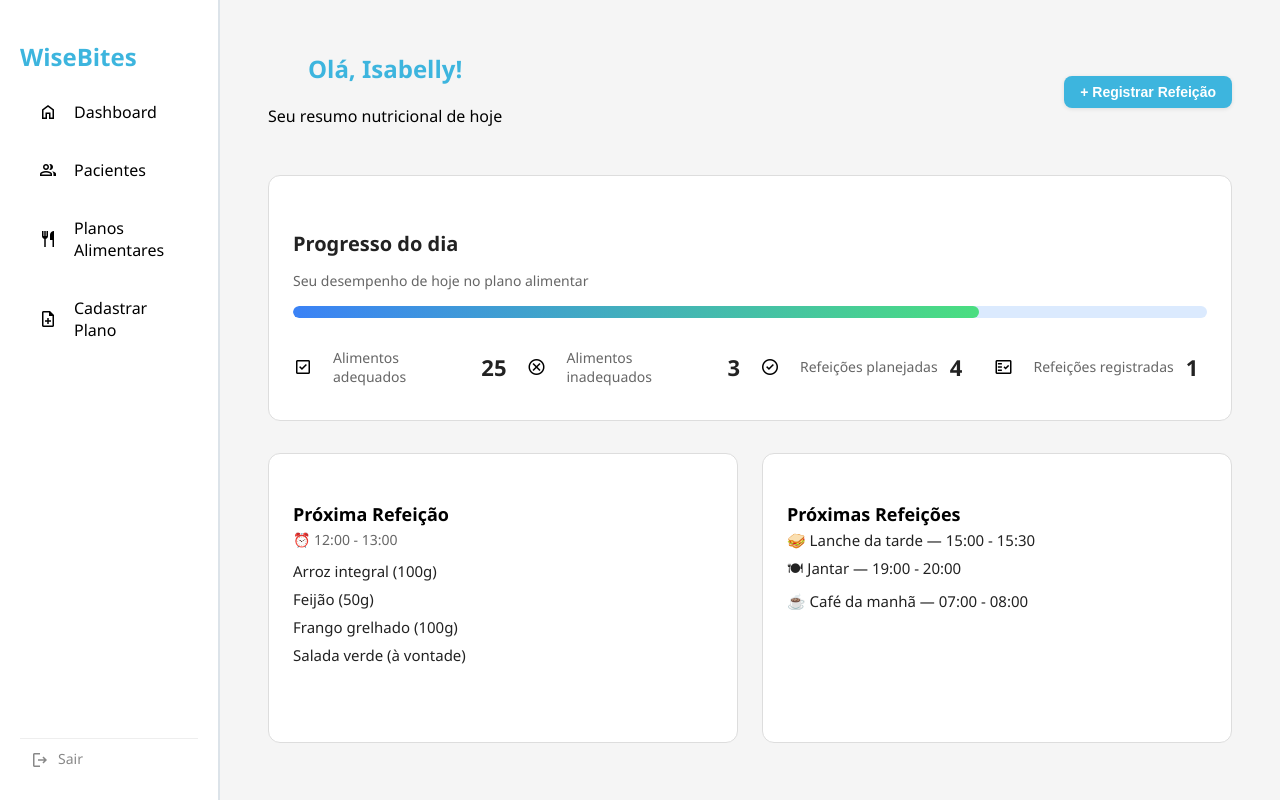
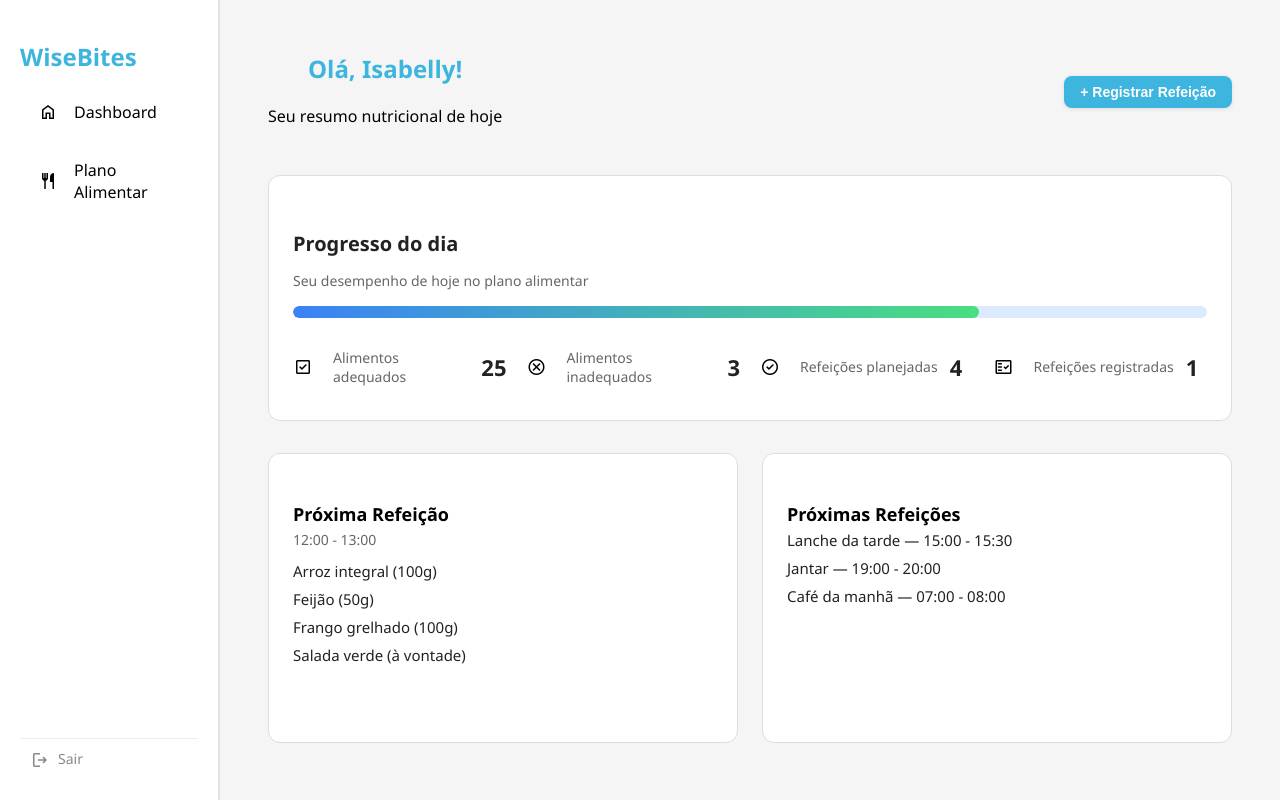
Before and after one commit to Isabellybrt/Wisebites, a React (Create React App) app in the folder frontend/: page /home in a window 1280 px wide. Built offline with nearby package versions, Linux system fonts and the light colour scheme.

Commit message:
Criando Sidebar de client

```diff
--- /dev/null
+++ b/frontend/src/components/Sidebar_Client.tsx
@@ -0,0 +1,35 @@
+import React from 'react';
+import { Link } from 'react-router-dom';
+import '../styles/Sidebar_Client.css';
+
+const Sidebar_Client: React.FC = () => {
+  return (
+    <aside className="sidebar">
+      <div className="top-section">
+        <h2 className="logo">WiseBites</h2>
+        <nav>
+          <ul>
+            <li>
+              <Link to="/home" className="sidebar-link">
+                <span className="material-symbols-outlined">home</span>
+                Dashboard
+              </Link>
+            </li>
+            <li>
+              <Link to="/nutritional_plan_client" className="sidebar-link">
+                <span className="material-symbols-outlined">restaurant</span>
+                Plano Alimentar
+              </Link>
+            </li>
+          </ul>
+        </nav>
+      </div>
+      <div className="logout">
+        <span className="material-symbols-outlined">logout</span>
+        Sair
+      </div>
+    </aside>
+  );
+};
+
+export default Sidebar_Client;
--- a/frontend/src/pages/Home_Client.tsx
+++ b/frontend/src/pages/Home_Client.tsx
@@ -1,6 +1,6 @@
 import React from 'react';
 import '../styles/Home_Client.css';
-import Sidebar from '../components/Sidebar_Nutritionist';
+import Sidebar from '../components/Sidebar_Client';
 import SummaryCard from '../components/SummaryCard_Client';
 
 const Home_Client: React.FC = () => {
@@ -33,7 +33,7 @@ const Home_Client: React.FC = () => {
         <section className="meal-section">
           <div className="meal-card">
             <h4>Próxima Refeição</h4>
-            <p>⏰ 12:00 - 13:00</p>
+            <p> 12:00 - 13:00</p>
             <ul>
               <li>Arroz integral (100g)</li>
               <li>Feijão (50g)</li>
@@ -44,9 +44,9 @@ const Home_Client: React.FC = () => {
           <div className="meal-card">
             <h4>Próximas Refeições</h4>
             <ul>
-              <li>🥪 Lanche da tarde — 15:00 - 15:30</li>
-              <li>🍽 Jantar — 19:00 - 20:00</li>
-              <li>☕ Café da manhã — 07:00 - 08:00</li>
+              <li> Lanche da tarde — 15:00 - 15:30</li>
+              <li> Jantar — 19:00 - 20:00</li>
+              <li> Café da manhã — 07:00 - 08:00</li>
             </ul>
           </div>
         </section>
--- /dev/null
+++ b/frontend/src/styles/Sidebar_Client.css
@@ -0,0 +1,68 @@
+.sidebar {
+  background-color: white;
+  width: 220px;
+  height: 100vh;
+  padding: 20px;
+  border-right: 2px solid #dce3e9;
+  display: flex;
+  flex-direction: column;
+  justify-content: space-between;
+  position: fixed;
+  left: 0;
+  top: 0;
+  bottom: 0;
+  box-sizing: border-box;
+  z-index: 10;
+}
+
+.logo {
+  font-size: 24px;
+  font-weight: bold;
+  color: #3db5de;
+  margin-bottom: 0;
+}
+
+.sidebar nav {
+  margin-top: 10px;
+}
+
+.sidebar nav ul {
+  list-style: none;
+  padding: 0;
+  margin: 0;
+}
+
+.sidebar nav li {
+  padding: 10px;
+  border-radius: 8px;
+  cursor: pointer;
+}
+
+.sidebar-link {
+  display: flex;
+  align-items: center;
+  gap: 8px;
+  color: inherit;
+  text-decoration: none;
+}
+
+.sidebar nav li:hover,
+.sidebar-link:hover {
+  background-color: #f3f4f6;
+  font-weight: bold;
+}
+
+.logout {
+  font-size: 14px;
+  color: #888;
+  padding: 10px;
+  cursor: pointer;
+  border-top: 1px solid #eee;
+  margin-top: 20px;
+}
+
+.material-symbols-outlined {
+  font-size: 20px;
+  margin-right: 8px;
+  vertical-align: middle;
+}
```
